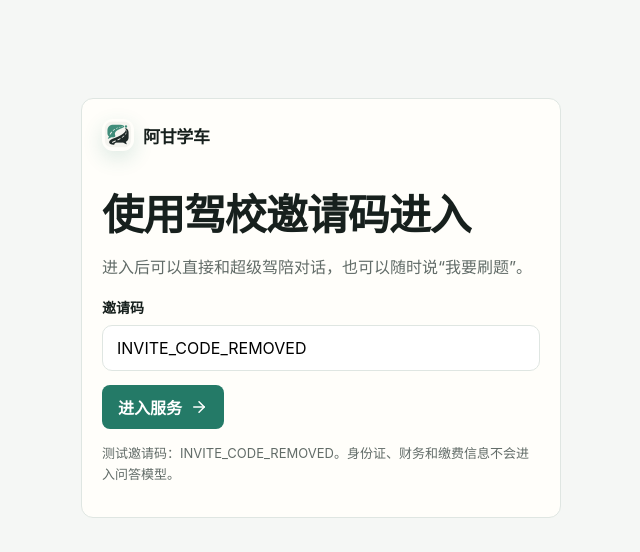
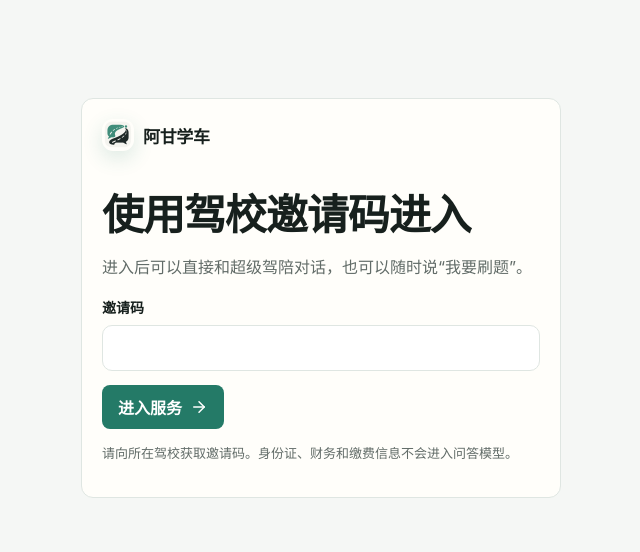
Before and after one commit to ChouchouPareto/agan-driving, a Next.js app in the folder frontend/: page /enter in a window 1280 px wide. Shown: the top 552 px of the page, without its empty margins (319-959 px from the left). Built offline with nearby package versions, Linux system fonts and the light colour scheme; no server answers.

Commit message:
fix: remove exposed invitation codes

```diff
--- a/frontend/app/enter/page.tsx
+++ b/frontend/app/enter/page.tsx
@@ -1,3 +1,3 @@
 import { Brand } from "@/components/layout/brand";
 import { InvitationForm } from "@/features/auth/invitation-form";
-export default function EnterPage() { return <main className="main"><section className="card invite"><Brand/><h1>使用驾校邀请码进入</h1><p className="reason">进入后可以直接和超级驾陪对话，也可以随时说“我要刷题”。</p><InvitationForm/><p className="privacy">测试邀请码：INVITE_CODE_REMOVED。身份证、财务和缴费信息不会进入问答模型。</p></section></main>; }
+export default function EnterPage() { return <main className="main"><section className="card invite"><Brand/><h1>使用驾校邀请码进入</h1><p className="reason">进入后可以直接和超级驾陪对话，也可以随时说“我要刷题”。</p><InvitationForm/><p className="privacy">请向所在驾校获取邀请码。身份证、财务和缴费信息不会进入问答模型。</p></section></main>; }
--- a/frontend/app/staff/enter/page.tsx
+++ b/frontend/app/staff/enter/page.tsx
@@ -1,3 +1,3 @@
 import { Brand } from "@/components/layout/brand";
 import { StaffEnterForm } from "@/features/staff/staff-enter-form";
-export default function Page() { return <main className="main"><section className="card invite"><Brand/><h1>校长工作台</h1><p className="reason">处理需要真人判断的学员问题。员工与学员登录相互独立。</p><StaffEnterForm/><p className="privacy">测试邀请码：INVITE_CODE_REMOVED</p></section></main>; }
+export default function Page() { return <main className="main"><section className="card invite"><Brand/><h1>校长工作台</h1><p className="reason">处理需要真人判断的学员问题。员工与学员登录相互独立。</p><StaffEnterForm/><p className="privacy">请使用内部员工邀请码进入。</p></section></main>; }
--- a/frontend/features/auth/invitation-form.tsx
+++ b/frontend/features/auth/invitation-form.tsx
@@ -4,7 +4,7 @@ import { useRouter } from "next/navigation";
 import { ArrowRight, LoaderCircle } from "lucide-react";
 
 export function InvitationForm() {
-  const router = useRouter(); const [code, setCode] = useState("INVITE_CODE_REMOVED"); const [error, setError] = useState(""); const [busy, setBusy] = useState(false); const [notice, setNotice] = useState("");
+  const router = useRouter(); const [code, setCode] = useState(""); const [error, setError] = useState(""); const [busy, setBusy] = useState(false); const [notice, setNotice] = useState("");
   useEffect(() => {
     localStorage.removeItem("access_token");
     if (sessionStorage.getItem("super-driving-session-expired")) window.setTimeout(() => setNotice("登录已过期，请重新进入。你刚才输入的内容已保留。"), 0);
--- a/frontend/features/staff/staff-enter-form.tsx
+++ b/frontend/features/staff/staff-enter-form.tsx
@@ -2,7 +2,7 @@
 import { FormEvent, useState } from "react";
 import { useRouter } from "next/navigation";
 export function StaffEnterForm() {
-  const router = useRouter(); const [code, setCode] = useState("INVITE_CODE_REMOVED"); const [error, setError] = useState(""); const [busy, setBusy] = useState(false);
+  const router = useRouter(); const [code, setCode] = useState(""); const [error, setError] = useState(""); const [busy, setBusy] = useState(false);
   async function submit(event: FormEvent) { event.preventDefault(); setBusy(true); setError(""); try { const response = await fetch("/api/staff-backend/staff/auth/invitations/verify", { method: "POST", headers: { "Content-Type": "application/json" }, body: JSON.stringify({ code }) }); const body = await response.json(); if (!response.ok) throw new Error(body.error?.message ?? "进入失败"); router.replace("/staff/tickets"); } catch (reason) { setError(reason instanceof Error ? reason.message : "进入失败"); } finally { setBusy(false); } }
   return <form onSubmit={submit}><label className="label" htmlFor="staff-code">工作台邀请码</label><input id="staff-code" className="input" value={code} onChange={e => setCode(e.target.value)} required/><div className="actions"><button className="button primary" disabled={busy}>{busy ? "正在验证…" : "进入校长工作台"}</button></div>{error && <p className="error" role="alert">{error}</p>}</form>;
 }
```
